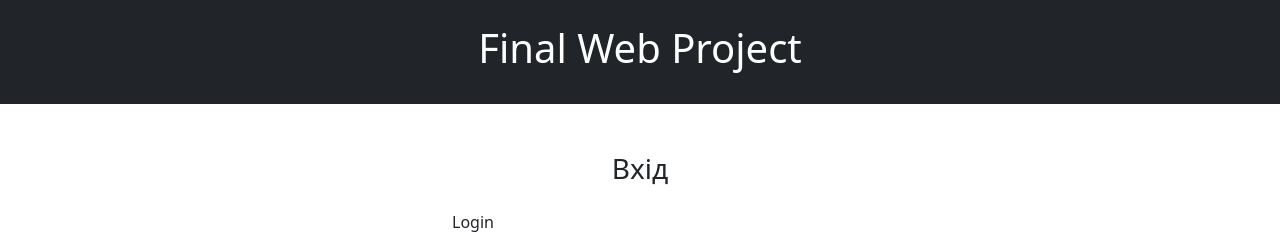
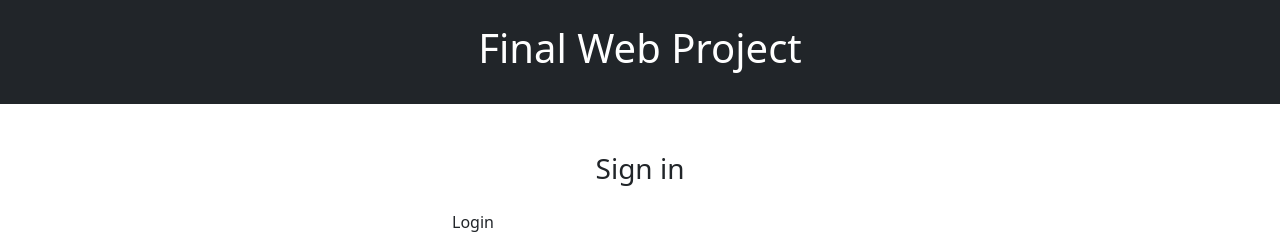
Before and after one commit to Danyax1/web-project, a React (Create React App) app in the folder my-final-project/: page / in a window 1280 px wide. Shown: the top 242 px of the page. Built offline with nearby package versions, Linux system fonts and the light colour scheme.

Commit message:
polishing for the last time

```diff
--- a/my-final-project/db.json
+++ b/my-final-project/db.json
@@ -3,7 +3,7 @@
     {
       "id": 1,
       "title": "Cat",
-      "shortDescription": "Муркотливий улюбленець",
+      "shortDescription": "Myaaaaao!",
       "fullDescription": "Cats are graceful, independent, and very cute pets. They often become true members of the family.",
       "image": "/images/cat.jpg"
     },
--- a/my-final-project/src/components/ItemList.jsx
+++ b/my-final-project/src/components/ItemList.jsx
@@ -8,7 +8,7 @@ function ItemList() {
 
     useEffect(() => {
         fetchItems();
-        const interval = setInterval(fetchItems, 30000);
+        const interval = setInterval(fetchItems, 10000);
         return () => clearInterval(interval);
     }, []);
 
--- a/my-final-project/src/components/LoginForm.jsx
+++ b/my-final-project/src/components/LoginForm.jsx
@@ -29,7 +29,7 @@ function LoginForm({ onLogin }) {
 
     return (
         <div className="container mt-5" style={{ maxWidth: "400px" }}>
-            <h3 className="text-center mb-4">Вхід</h3>
+            <h3 className="text-center mb-4">Sign in</h3>
             <form onSubmit={handleSubmit}>
                 <div className="mb-3">
                     <label className="form-label">Login</label>
```
